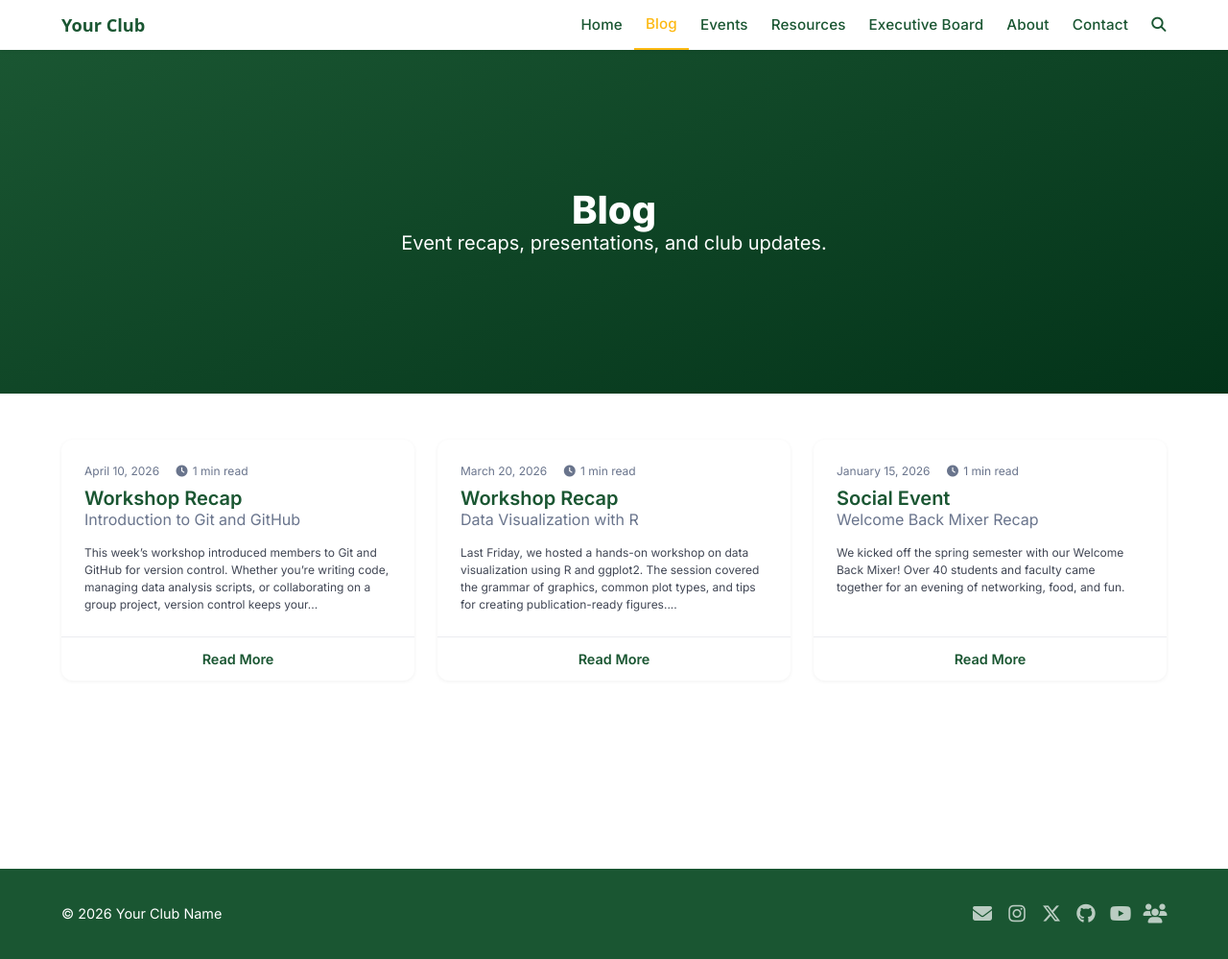
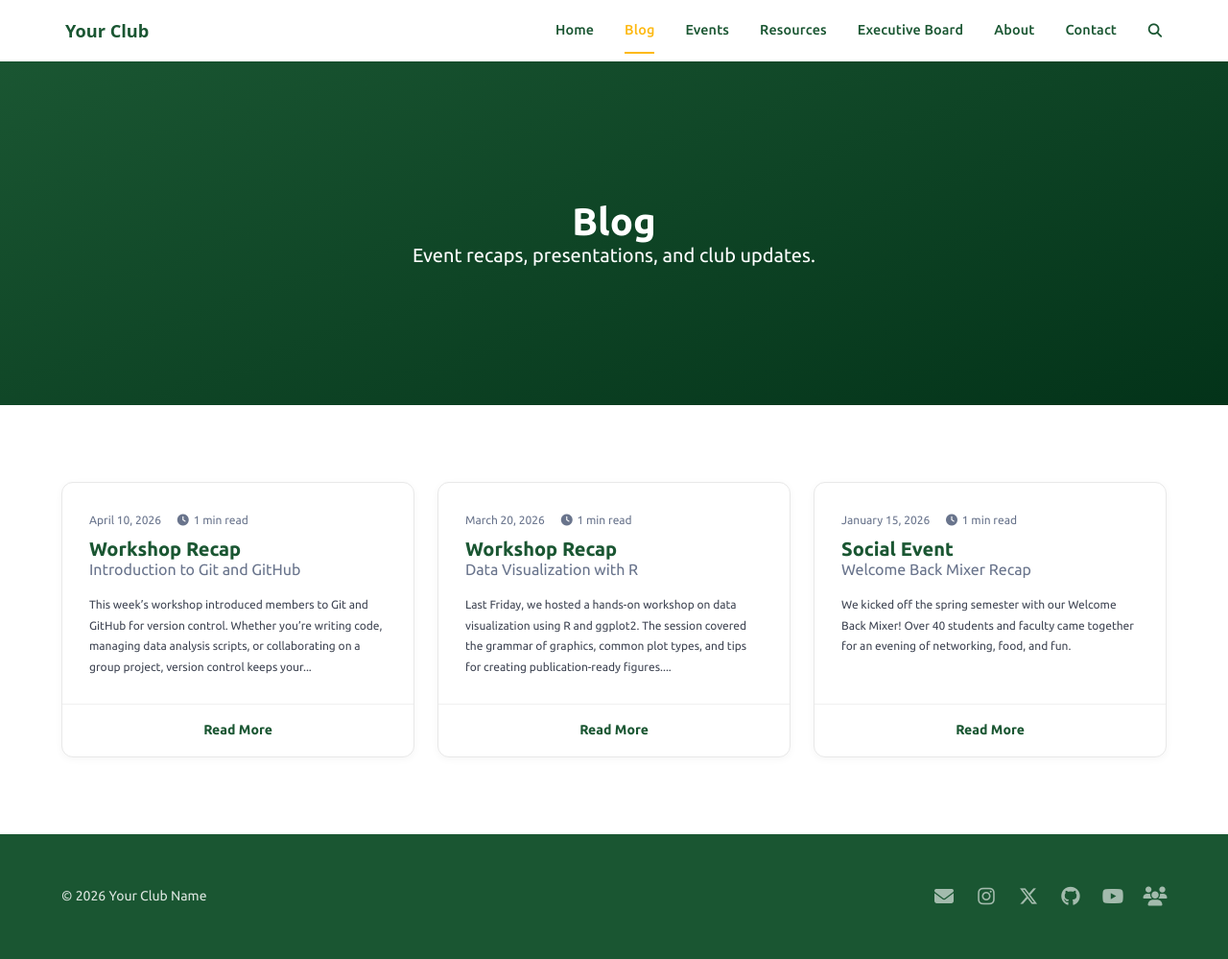
Before and after one commit to sdhutchins/jekyll-club-website, a Jekyll site: the page built from blog.html, in a window 1280 px wide and 999 px high. Shown: the whole window at 96% size. Built offline with Jekyll 4.4.1, drawn with Linux system fonts in a browser that asks for light colours.

Commit message:
Updated site styles and layout.

```diff
--- a/_config.yml
+++ b/_config.yml
@@ -56,7 +56,11 @@ nav_links:
 #   "Lato"         — warm, elegant, approachable
 #   "Poppins"      — geometric, contemporary
 #   "Montserrat"   — sleek, urban, versatile
-font: "Inter"
+#   "Roboto"       — Google's signature font, neutral and clean
+#   "DM Sans"      — low-contrast geometric, great for headings
+#   "Nunito"       — rounded, soft, welcoming
+#   "Ubuntu"       — distinctive, humanist, open-source spirit
+font: "Ubuntu"
 
 colors:
   primary: "#1A5632"
--- a/_includes/post-card.html
+++ b/_includes/post-card.html
@@ -1,4 +1,4 @@
-<div class="column is-4">
+<div class="column is-4 reveal">
   <div class="card post-card">
     <div class="card-content">
       {% assign words = post.content | number_of_words %}
--- a/_layouts/board.html
+++ b/_layouts/board.html
@@ -15,7 +15,7 @@ layout: default
 
     <div class="columns is-multiline is-centered board-grid">
       {% for member in site.data.board %}
-      <div class="column is-one-fifth-desktop is-3-tablet is-half-mobile is-flex">
+      <div class="column is-one-fifth-desktop is-3-tablet is-half-mobile is-flex reveal">
         <div class="card board-card">
           <div class="card-image">
             <figure class="image is-square">
--- a/assets/css/custom.css
+++ b/assets/css/custom.css
@@ -8,7 +8,54 @@
   --color-primary: #1A5632;
   --color-accent: #FDB913;
   --color-dark: #033319;
-  --light-bg: #f9fafb;
+  --light-bg: #f8f9fa;
+  --radius: 12px;
+  --radius-sm: 8px;
+  --transition: 0.25s cubic-bezier(0.4, 0, 0.2, 1);
+}
+
+/* ----------------------------------------------------------------
+   Global — smooth scroll, base typography
+   ---------------------------------------------------------------- */
+html {
+  scroll-behavior: smooth;
+}
+
+html, body,
+.title, .subtitle,
+.button, .input, .textarea, .select select,
+.navbar-item, .navbar-link {
+  font-family: var(--font-family);
+}
+
+body {
+  padding-top: 4rem;
+  font-size: 1rem;
+  line-height: 1.7;
+  color: #1a1a2e;
+  -webkit-font-smoothing: antialiased;
+  -moz-osx-font-smoothing: grayscale;
+}
+
+.site-body {
+  display: flex;
+  flex-direction: column;
+  min-height: 100vh;
+}
+
+.site-content {
+  flex: 1;
+}
+
+.content {
+  line-height: 1.8;
+}
+
+.content h2,
+.content h3,
+.content h4 {
+  letter-spacing: -0.01em;
+  margin-top: 2.5rem;
 }
 
 /* ----------------------------------------------------------------
@@ -22,7 +69,7 @@
   padding: 0.5rem 1rem;
   background: var(--color-primary);
   color: #fff;
-  border-radius: 0 0 4px 4px;
+  border-radius: 0 0 var(--radius-sm) var(--radius-sm);
   font-size: 0.875rem;
   text-decoration: none;
 }
@@ -32,27 +79,41 @@
   color: #fff;
 }
 
-html, body,
-.title, .subtitle,
-.button, .input, .textarea, .select select,
-.navbar-item, .navbar-link {
-  font-family: var(--font-family);
-}
-
 /* ----------------------------------------------------------------
-   Navbar — white, clean, primary-colored text
+   Navbar — spacious, clean
    ---------------------------------------------------------------- */
 .navbar {
   background-color: #fff;
-  box-shadow: 0 1px 3px rgba(0, 0, 0, 0.08);
+  box-shadow: 0 1px 0 rgba(0, 0, 0, 0.06);
+  min-height: 4rem;
+}
+
+.navbar > .container {
+  min-height: 4rem;
 }
 
 .navbar-item,
 .navbar-link {
   color: var(--color-primary);
   font-weight: 500;
-  font-size: 0.95rem;
+  font-size: 0.9rem;
   letter-spacing: 0.01em;
+  padding: 0.75rem 1rem;
+  position: relative;
+  transition: color 0.15s linear;
+}
+
+.navbar-item::after {
+  content: "";
+  position: absolute;
+  bottom: 0.5rem;
+  left: 1rem;
+  right: 1rem;
+  height: 2px;
+  background-color: var(--color-accent);
+  transform: scaleX(0);
+  transform-origin: left;
+  transition: transform 0.2s linear;
 }
 
 .navbar-item:hover,
@@ -61,50 +122,44 @@ html, body,
   color: var(--color-accent);
 }
 
-.navbar-item.is-active {
-  border-bottom: 2px solid var(--color-accent);
+.navbar-item:hover::after,
+.navbar-item.is-active::after {
+  transform: scaleX(1);
 }
 
 .navbar-burger {
   color: var(--color-primary);
+  height: 4rem;
+  width: 4rem;
 }
 
 @media screen and (max-width: 1023px) {
   .navbar-menu {
     background-color: #fff;
-    box-shadow: 0 4px 12px rgba(0, 0, 0, 0.06);
+    box-shadow: 0 8px 24px rgba(0, 0, 0, 0.08);
+    border-radius: 0 0 var(--radius) var(--radius);
+    padding: 0.5rem 0;
   }
   .navbar-menu .navbar-item {
     color: var(--color-primary);
+    padding: 0.75rem 1.5rem;
+  }
+  .navbar-menu .navbar-item::after {
+    display: none;
   }
   .navbar-item.is-active {
-    border-bottom: none;
     color: var(--color-accent);
   }
 }
 
-body {
-  padding-top: 3.25rem;
-}
-
-.site-body {
-  display: flex;
-  flex-direction: column;
-  min-height: 100vh;
-}
-
-.site-content {
-  flex: 1;
-}
-
 /* ----------------------------------------------------------------
-   Hero — gradient default, optional background image
+   Hero — generous, cinematic
    ---------------------------------------------------------------- */
 .home-hero {
   background: linear-gradient(160deg, var(--color-primary) 0%, var(--color-dark) 100%);
   background-size: cover;
   background-position: center;
-  min-height: 70vh;
+  min-height: 80vh;
   display: flex;
   align-items: center;
   position: relative;
@@ -124,23 +179,31 @@ body {
 .home-hero .hero-body {
   position: relative;
   z-index: 1;
+  padding: 6rem 1.5rem;
 }
 
 .page-hero {
   background: linear-gradient(160deg, var(--color-primary) 0%, var(--color-dark) 100%);
 }
 
+.page-hero .hero-body {
+  padding: 4rem 1.5rem 3.5rem;
+}
+
 .home-hero .title {
   font-weight: 800;
-  letter-spacing: -0.02em;
+  letter-spacing: -0.03em;
+  font-size: 3.5rem;
+  line-height: 1.1;
 }
 
 .home-hero .subtitle {
-  opacity: 0.9;
-  max-width: 600px;
+  opacity: 0.92;
+  max-width: 560px;
   margin-left: auto;
   margin-right: auto;
-  line-height: 1.6;
+  line-height: 1.7;
+  font-size: 1.15rem;
 }
 
 .home-logo {
@@ -148,39 +211,71 @@ body {
   width: auto;
 }
 
+@media screen and (max-width: 768px) {
+  .home-hero .title {
+    font-size: 2.25rem;
+  }
+  .home-hero .hero-body {
+    padding: 4rem 1.5rem;
+  }
+}
+
 /* ----------------------------------------------------------------
-   Buttons
+   Buttons — pill-shaped, tactile
    ---------------------------------------------------------------- */
 .button.is-gold {
   background-color: var(--color-accent);
-  border-color: var(--color-accent);
+  border-color: transparent;
   color: var(--color-primary);
   font-weight: 600;
-  border-radius: 4px;
+  border-radius: 999px;
+  padding-left: 2rem;
+  padding-right: 2rem;
+  transition: all var(--transition);
 }
 
 .button.is-gold:hover {
-  filter: brightness(0.9);
+  filter: brightness(0.92);
   color: var(--color-primary);
   transform: translateY(-1px);
-  box-shadow: 0 4px 12px rgba(0, 0, 0, 0.15);
+  box-shadow: 0 6px 20px rgba(0, 0, 0, 0.12);
 }
 
 .button.is-link.is-outlined {
   border-color: var(--color-primary);
   color: var(--color-primary);
-  border-radius: 4px;
+  border-radius: 999px;
+  padding-left: 2rem;
+  padding-right: 2rem;
+  transition: all var(--transition);
 }
 
 .button.is-link.is-outlined:hover {
   background-color: var(--color-primary);
   border-color: var(--color-primary);
   color: #fff;
+  transform: translateY(-1px);
+}
+
+.button.is-outlined.is-white {
+  border-radius: 999px;
+  padding-left: 2rem;
+  padding-right: 2rem;
+  transition: all var(--transition);
+}
+
+.button.is-outlined.is-white:hover {
+  background-color: rgba(255, 255, 255, 0.15);
+  transform: translateY(-1px);
 }
 
 /* ----------------------------------------------------------------
-   Section rhythm
+   Section rhythm — spacious, clean separation
    ---------------------------------------------------------------- */
+.section {
+  padding: 5rem 1.5rem;
+}
+
 .section-alt {
   background-color: var(--light-bg);
 }
@@ -188,19 +283,21 @@ body {
 .section-heading {
   position: relative;
   display: inline-block;
-  margin-bottom: 2rem;
+  margin-bottom: 2.5rem;
+  font-weight: 700;
+  letter-spacing: -0.02em;
 }
 
 .section-heading::after {
   content: "";
   position: absolute;
-  bottom: -8px;
+  bottom: -14px;
   left: 50%;
   transform: translateX(-50%);
-  width: 40px;
-  height: 3px;
-  background-color: var(--color-accent);
-  border-radius: 2px;
+  width: 48px;
+  height: 4px;
+  background: linear-gradient(90deg, var(--color-primary), var(--color-accent));
+  border-radius: 4px;
 }
 
 /* ----------------------------------------------------------------
@@ -210,6 +307,7 @@ body {
 a.has-text-link {
   color: var(--color-primary);
   font-weight: 600;
+  transition: color var(--transition);
 }
 
 .content a:hover,
@@ -218,21 +316,27 @@ a.has-text-link:hover {
 }
 
 /* ----------------------------------------------------------------
-   Event cards
+   Event cards — elevated, roomy
    ---------------------------------------------------------------- */
 .event-card {
   height: 100%;
   display: flex;
   flex-direction: column;
-  transition: box-shadow 0.2s ease;
+  border: 1px solid #e8e8e8;
+  border-radius: var(--radius);
+  box-shadow: 0 2px 8px rgba(0, 0, 0, 0.04);
+  transition: box-shadow var(--transition), transform var(--transition), border-color var(--transition);
 }
 
 .event-card:hover {
-  box-shadow: 0 4px 16px rgba(0, 0, 0, 0.08);
+  border-color: transparent;
+  box-shadow: 0 12px 36px rgba(0, 0, 0, 0.1);
+  transform: translateY(-2px);
 }
 
 .event-card .card-content {
   flex: 1;
+  padding: 1.75rem;
 }
 
 .event-meta {
@@ -245,39 +349,48 @@ a.has-text-link:hover {
 }
 
 /* ----------------------------------------------------------------
-   Post cards
+   Post cards — clean, spacious
    ---------------------------------------------------------------- */
 .post-card {
   height: 100%;
   display: flex;
   flex-direction: column;
-  border: none;
-  box-shadow: 0 1px 4px rgba(0, 0, 0, 0.06);
-  transition: box-shadow 0.2s ease, transform 0.2s ease;
+  border: 1px solid #e8e8e8;
+  border-radius: var(--radius);
+  box-shadow: 0 2px 8px rgba(0, 0, 0, 0.04);
+  transition: box-shadow var(--transition), transform var(--transition), border-color var(--transition);
 }
 
 .post-card:hover {
-  box-shadow: 0 6px 20px rgba(0, 0, 0, 0.1);
-  transform: translateY(-2px);
+  border-color: transparent;
+  box-shadow: 0 12px 36px rgba(0, 0, 0, 0.1);
+  transform: translateY(-3px);
 }
 
 .post-card .card-content {
   flex: 1;
+  padding: 1.75rem;
 }
 
 .post-card .title a {
   color: var(--color-primary);
-  transition: color 0.15s ease;
+  transition: color var(--transition);
 }
 
 .post-card .title a:hover {
   color: var(--color-accent);
 }
 
+.card-footer {
+  border-top: 1px solid #f0f0f0;
+}
+
 .card-footer-item {
   color: var(--color-primary);
   font-weight: 600;
-  font-size: 0.9rem;
+  font-size: 0.875rem;
+  padding: 0.875rem;
+  transition: all var(--transition);
 }
 
 .card-footer-item:hover {
@@ -290,8 +403,8 @@ a.has-text-link:hover {
    ---------------------------------------------------------------- */
 .cite-reuse-section {
   background-color: var(--light-bg);
-  border-radius: 6px;
-  padding: 1.25rem 1.5rem;
+  border-radius: var(--radius-sm);
+  padding: 1.5rem 1.75rem;
 }
 
 .cite-block {
@@ -300,13 +413,13 @@ a.has-text-link:hover {
   padding: 0.5rem 0.75rem;
   margin: 0;
   background: #fff;
-  border-radius: 0 4px 4px 0;
+  border-radius: 0 var(--radius-sm) var(--radius-sm) 0;
 }
 
 .cite-reuse-section pre {
   background-color: #fff;
   padding: 0.75rem 1rem;
-  border-radius: 4px;
+  border-radius: var(--radius-sm);
   overflow-x: auto;
 }
 
@@ -327,13 +440,14 @@ a.has-text-link:hover {
    ---------------------------------------------------------------- */
 .share-btn {
   color: var(--color-primary);
-  border-color: #dbdbdb;
-  transition: border-color 0.15s ease, color 0.15s ease;
+  border-color: #e5e7eb;
+  transition: all var(--transition);
 }
 
 .share-btn:hover {
   border-color: var(--color-primary);
   color: var(--color-dark);
+  transform: translateY(-1px);
 }
 
 /* ----------------------------------------------------------------
@@ -343,6 +457,7 @@ a.has-text-link:hover {
   background-color: var(--color-accent);
   color: var(--color-dark);
   font-weight: 600;
+  border-radius: 999px;
 }
 
 /* ----------------------------------------------------------------
@@ -355,13 +470,17 @@ a.has-text-link:hover {
 .board-card {
   width: 100%;
   height: 100%;
-  transition: box-shadow 0.2s ease;
   overflow: hidden;
-  border-radius: 8px;
+  border-radius: var(--radius);
+  border: 1px solid #e8e8e8;
+  box-shadow: 0 2px 8px rgba(0, 0, 0, 0.04);
+  transition: box-shadow var(--transition), transform var(--transition), border-color var(--transition);
 }
 
 .board-card:hover {
-  box-shadow: 0 6px 20px rgba(0, 0, 0, 0.1);
+  border-color: transparent;
+  box-shadow: 0 12px 36px rgba(0, 0, 0, 0.1);
+  transform: translateY(-3px);
 }
 
 .board-card .card-image {
@@ -373,16 +492,21 @@ a.has-text-link:hover {
   width: 100%;
   height: 100%;
   display: block;
+  transition: transform 0.4s ease;
+}
+
+.board-card:hover .board-photo {
+  transform: scale(1.03);
 }
 
 .board-card .card-content {
-  padding: 0.75rem 0.75rem 1rem;
+  padding: 1rem 1rem 1.25rem;
 }
 
 .board-links a {
   color: var(--color-primary);
-  margin: 0 0.2rem;
-  transition: color 0.15s ease;
+  margin: 0 0.25rem;
+  transition: color var(--transition);
 }
 
 .board-links a:hover {
@@ -399,50 +523,61 @@ a.has-text-link:hover {
 }
 
 /* ----------------------------------------------------------------
-   Footer
+   Footer — spacious, structured
    ---------------------------------------------------------------- */
 .site-footer {
   background-color: var(--color-primary);
-  padding: 2rem 1.5rem;
+  padding: 3rem 1.5rem;
 }
 
 .footer-text {
-  color: #fff;
-  font-size: 0.9rem;
+  color: rgba(255, 255, 255, 0.85);
+  font-size: 0.875rem;
 }
 
 .footer-icon {
-  color: rgba(255, 255, 255, 0.7);
-  margin-left: 0.75rem;
+  color: rgba(255, 255, 255, 0.6);
+  margin-left: 1rem;
   font-size: 1.25rem;
-  transition: color 0.15s ease;
+  transition: all var(--transition);
 }
 
 .footer-icon:hover {
   color: var(--color-accent);
+  transform: translateY(-1px);
 }
 
 .footer-social {
   display: flex;
   align-items: center;
   justify-content: flex-end;
+  gap: 0.25rem;
 }
 
 @media screen and (max-width: 768px) {
   .footer-social {
     justify-content: center;
-    margin-top: 0.75rem;
+    margin-top: 1rem;
   }
 }
 
 /* ----------------------------------------------------------------
-   Tables
+   Tables — softer header
    ---------------------------------------------------------------- */
+.table {
+  border-radius: var(--radius-sm);
+  overflow: hidden;
+}
+
 .table thead th,
 .table thead th.is-selected {
   background-color: var(--color-primary);
   color: #fff !important;
   border-color: var(--color-primary);
+  font-weight: 600;
+  font-size: 0.85rem;
+  text-transform: uppercase;
+  letter-spacing: 0.04em;
 }
 
 .table thead th a {
@@ -456,6 +591,12 @@ a.has-text-link:hover {
   background-color: var(--color-primary);
   border-color: var(--color-primary);
   color: #fff;
+  border-radius: var(--radius-sm);
+}
+
+.pagination-link {
+  border-radius: var(--radius-sm);
+  transition: all var(--transition);
 }
 
 .pagination-link:hover {
@@ -471,8 +612,8 @@ a.has-text-link:hover {
   bottom: 2rem;
   right: 2rem;
   z-index: 100;
-  width: 40px;
-  height: 40px;
+  width: 44px;
+  height: 44px;
   border-radius: 50%;
   border: none;
   background-color: var(--color-primary);
@@ -480,8 +621,8 @@ a.has-text-link:hover {
   cursor: pointer;
   opacity: 0;
   visibility: hidden;
-  transition: opacity 0.3s ease, visibility 0.3s ease, transform 0.2s ease;
-  box-shadow: 0 2px 8px rgba(0, 0, 0, 0.15);
+  transition: all 0.3s ease;
+  box-shadow: 0 4px 12px rgba(0, 0, 0, 0.15);
 }
 
 .back-to-top.is-visible {
@@ -491,5 +632,54 @@ a.has-text-link:hover {
 
 .back-to-top:hover {
   background-color: var(--color-dark);
-  transform: translateY(-2px);
+  transform: translateY(-3px);
+  box-shadow: 0 6px 20px rgba(0, 0, 0, 0.2);
 }
+
+/* ----------------------------------------------------------------
+   Search input
+   ---------------------------------------------------------------- */
+.input {
+  border-radius: var(--radius-sm);
+  border-color: #e5e7eb;
+  transition: border-color var(--transition), box-shadow var(--transition);
+}
+
+.input:focus {
+  border-color: var(--color-primary);
+  box-shadow: 0 0 0 3px rgba(26, 86, 50, 0.1);
+}
+
+/* ----------------------------------------------------------------
+   Content images — rounded
+   ---------------------------------------------------------------- */
+.content img {
+  border-radius: var(--radius-sm);
+}
+
+/* ----------------------------------------------------------------
+   Selection color
+   ---------------------------------------------------------------- */
+::selection {
+  background-color: var(--color-accent);
+  color: var(--color-dark);
+}
+
+/* ----------------------------------------------------------------
+   Scroll-reveal animations
+   ---------------------------------------------------------------- */
+.reveal {
+  opacity: 0;
+  transform: translateY(24px);
+  transition: opacity 0.6s cubic-bezier(0.22, 1, 0.36, 1),
+              transform 0.6s cubic-bezier(0.22, 1, 0.36, 1);
+}
+
+.reveal.is-visible {
+  opacity: 1;
+  transform: translateY(0);
+}
+
+.reveal-delay-1 { transition-delay: 0.1s; }
+.reveal-delay-2 { transition-delay: 0.2s; }
+.reveal-delay-3 { transition-delay: 0.3s; }
```
Also changed, not shown: _layouts/default.html (+14 -0 lines), _layouts/home.html (+9 -9 lines).
